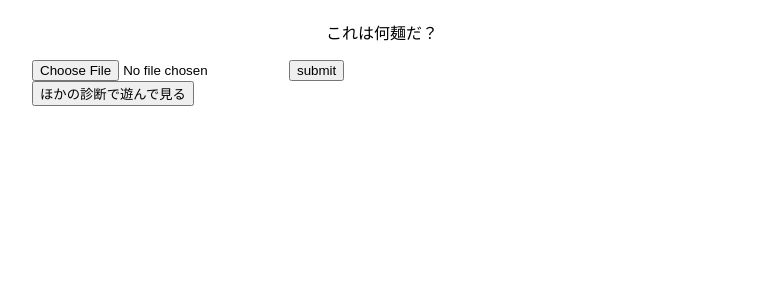
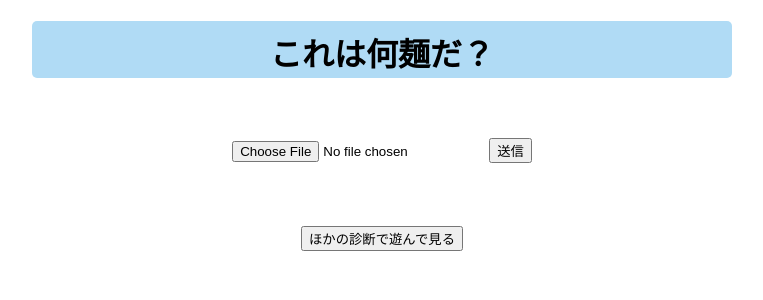
Before and after one commit to Kamenleon/Udon, a Flask app: template server/templates/index2.html in a window 1280 px wide. Shown: the top 300 px of the page, without its empty margins (258-1021 px from the left). Run offline with Flask 2, Linux system fonts and the light colour scheme; the template is opened without the code that fills it, so the values that code supplies are empty.

Commit message:
css 暫定

```diff
--- a/server/templates/index.html
+++ b/server/templates/index.html
@@ -21,7 +21,6 @@
         <input type="submit" value="ほかの診断で遊んで見る">
       </form>
     </div>
-    </form>
   </div>
 </body>
 
--- a/server/templates/index2.html
+++ b/server/templates/index2.html
@@ -9,16 +9,18 @@
 
 <body>
   <div class="contents">
-    <main>
-      <p style="text-align-last: center;">これは何麺だ？</p>
+    <h1>これは何麺だ？</h1>
+    <div id="btn" class="upload">
       <form action="/upload2" method="post" enctype="multipart/form-data">
         <input type="file" name="image" accept="image/png, image/jpeg">
-        <button type="submit">submit</button>
+        <button type="submit">送信</button>
       </form>
-    </main>
-    <form action="/ans" method="post">
-      <input type="submit" value="ほかの診断で遊んで見る">
-    </form>
+    </div>
+    <div id="topBtn">
+      <form action="/ans" method="post">
+        <input type="submit" value="ほかの診断で遊んで見る">
+      </form>
+    </div>
   </div>
 </body>
 
```
Also changed, not shown: server/templates/ans.html (+3 -11 lines), server/templates/ans2.html (+8 -9 lines), server/images/image2.png. Lines whose indentation alone changed are shown as unchanged.
